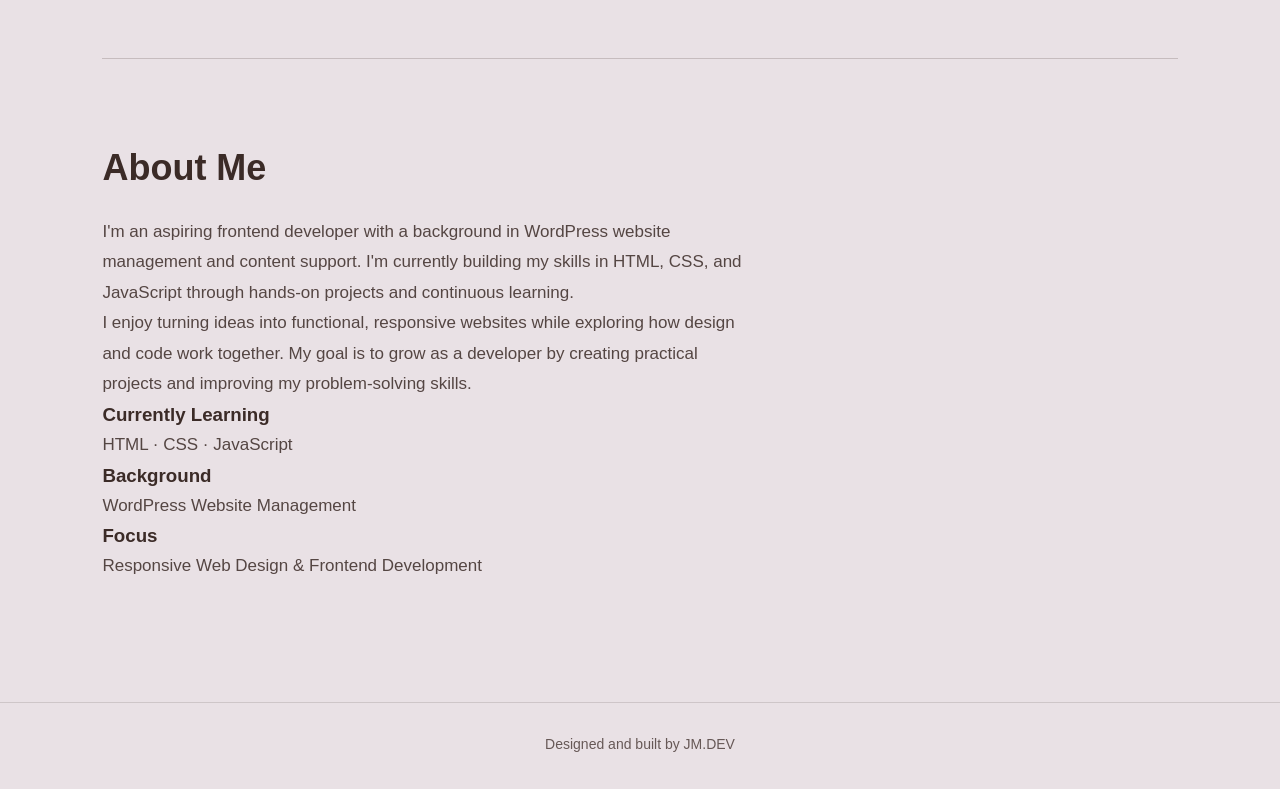
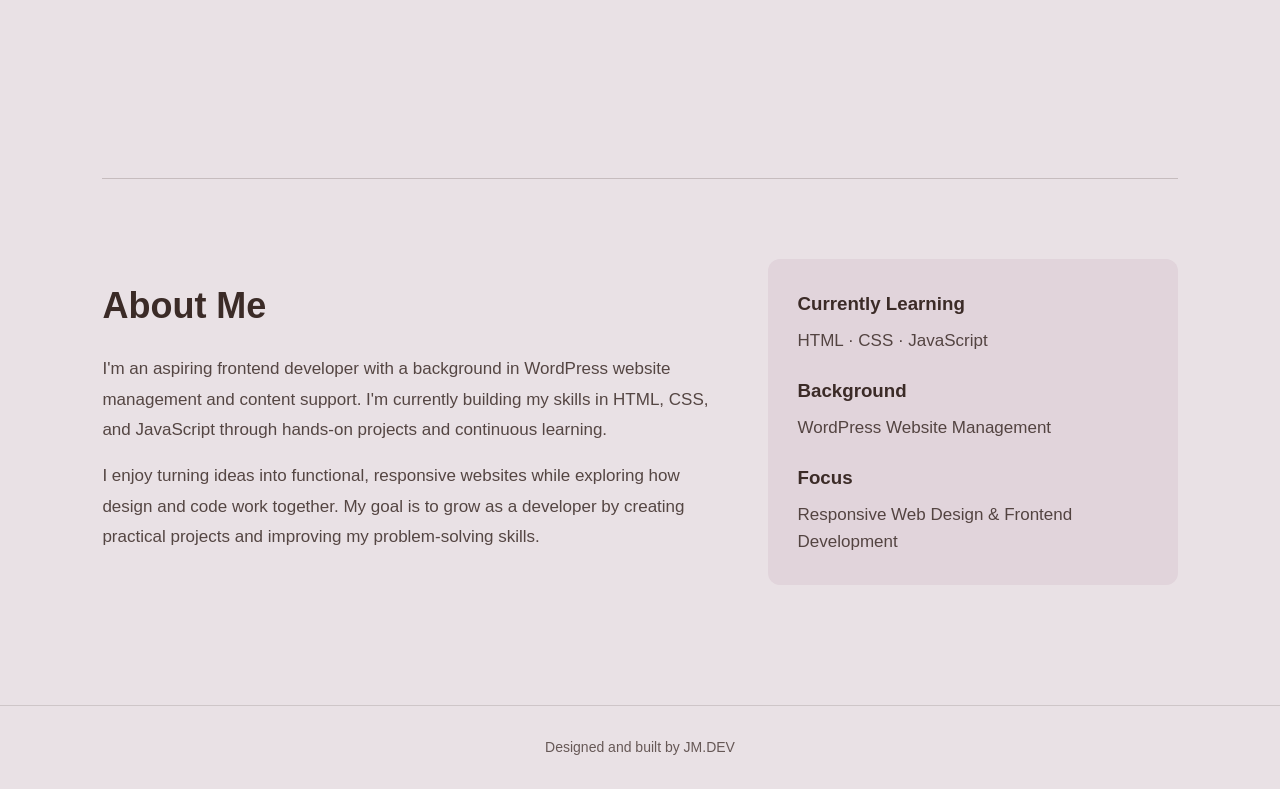
Before and after one commit to EngrJoong/frontend-development-portfolio, a plain HTML site: page index.html in a window 1280 px wide. Shown: the part 1445-2234 px from the top of the page. Drawn offline with Linux system fonts and the light colour scheme.

Commit message:
Update style.css

```diff
--- a/style.css
+++ b/style.css
@@ -346,3 +346,40 @@ footer {
         box-shadow: 0 10px 25px rgba(59, 43, 39, 0.12);
     }
 }
+
+/* About Display*/
+.about {
+    display: grid;
+    grid-template-columns: 1.5fr 1fr;
+    gap: 50px;
+    align-items: center;
+    margin-top: 120px;
+}
+
+.about-content h2 {
+    margin-bottom: 20px;
+}
+
+.about-content p {
+    line-height: 1.8;
+    margin-bottom: 15px;
+}
+
+.about-details {
+    background-color: #e1d4db;
+    padding: 30px;
+    border-radius: 12px;
+}
+
+.about-details h3 {
+    margin-bottom: 8px;
+}
+
+.about-details p {
+    margin-bottom: 22px;
+    line-height: 1.6;
+}
+
+.about-details p:last-child {
+    margin-bottom: 0;
+}
```
